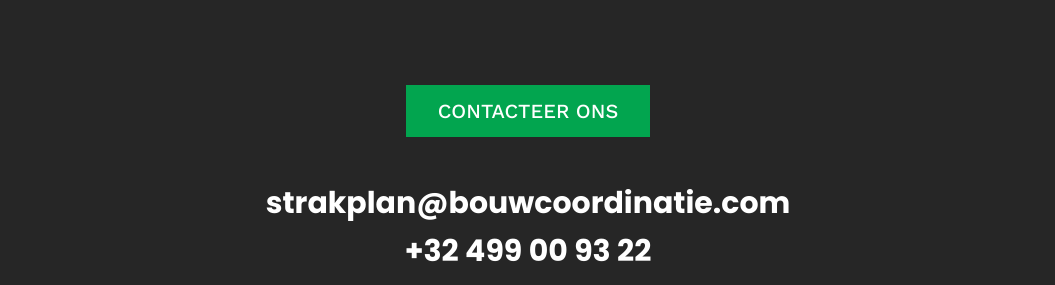
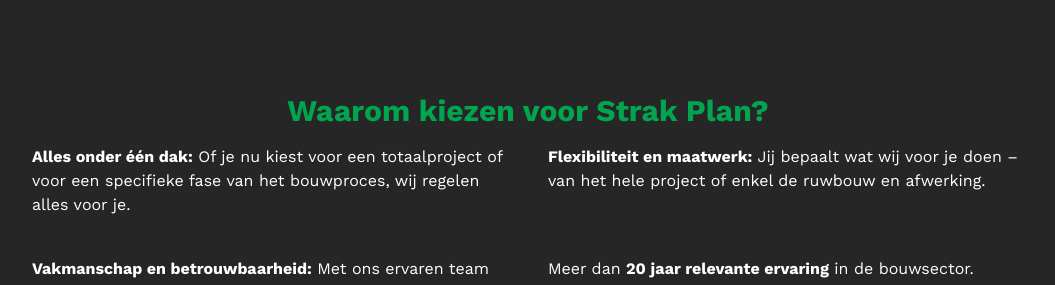
Before and after one commit to nielsvhb/strak-plan, an Astro site: page / in a window 1280 px wide. Shown: the part 947-1232 px from the top of the page, without its empty margins (112-1167 px from the left). Built offline with nearby package versions, Linux system fonts and the light colour scheme; Astro itself is replaced by a stand-in of ours.

Commit message:
Extra sectie toegevoegd homepage

```diff
--- a/src/pages/index.astro
+++ b/src/pages/index.astro
@@ -79,6 +79,18 @@
 			</div>
 		</section>
 
+		<section class="bg-antracite py-12">
+			<div class="container max-w-5xl ">
+				<h2 class="text-center text-primary text-3xl font-semibold mb-4">Waarom kiezen voor Strak Plan?</h2>
+				<ul class="grid grid-cols-2 gap-10 text-white">
+					<li><span class="font-semibold">Alles onder één dak:</span> Of je nu kiest voor een totaalproject of voor een specifieke fase van het bouwproces, wij regelen alles voor je.</li>
+					<li><span class="font-semibold">Flexibiliteit en maatwerk:</span> Jij bepaalt wat wij voor je doen – van het hele project of enkel de ruwbouw en afwerking.</li>
+					<li><span class="font-semibold">Vakmanschap en betrouwbaarheid:</span> Met ons ervaren team garanderen we dat elke fase van je project, groot of klein, professioneel en volgens de hoogste kwaliteitsnormen wordt uitgevoerd.</li>
+					<li>Meer dan <span class="font-semibold">20 jaar relevante ervaring</span> in de bouwsector.</li>
+				</ul>
+			</div>
+		</section>
+
 			<section class="bg-antracite text-center py-10">
 				<div class="container">
 				<a href="#contact" class="bg-primary hover:bg-primary-dark text-white uppercase px-8 text-xl font-medium py-3 inline-block mb-6">Contacteer ons</a>
```
